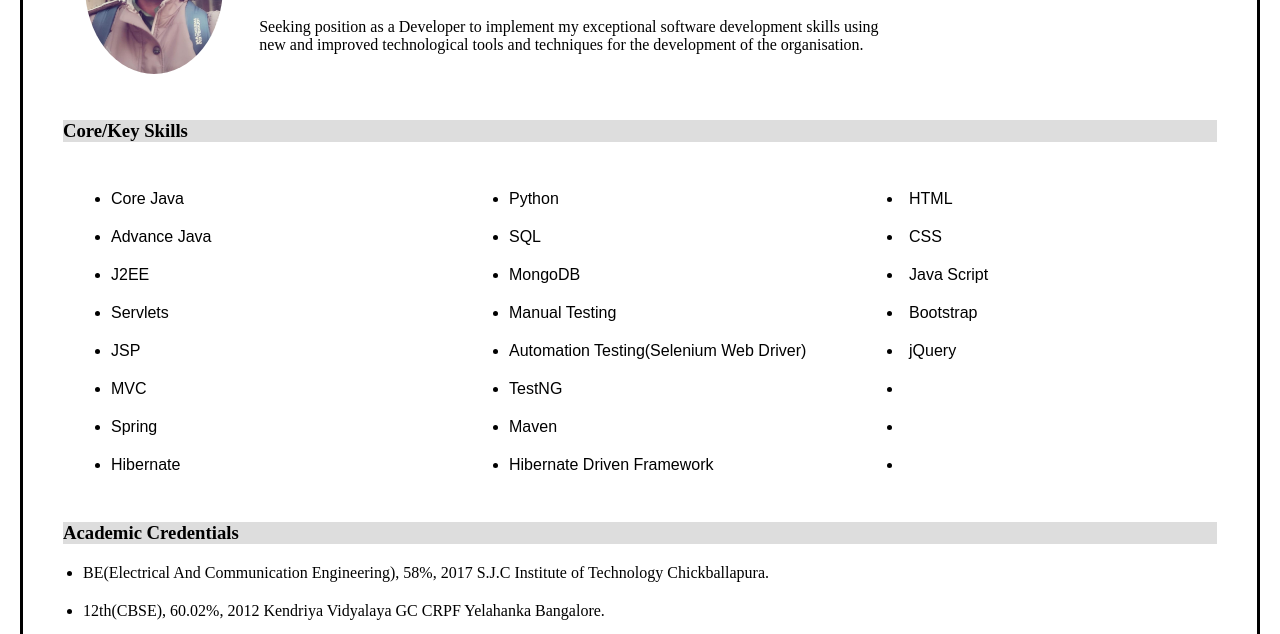
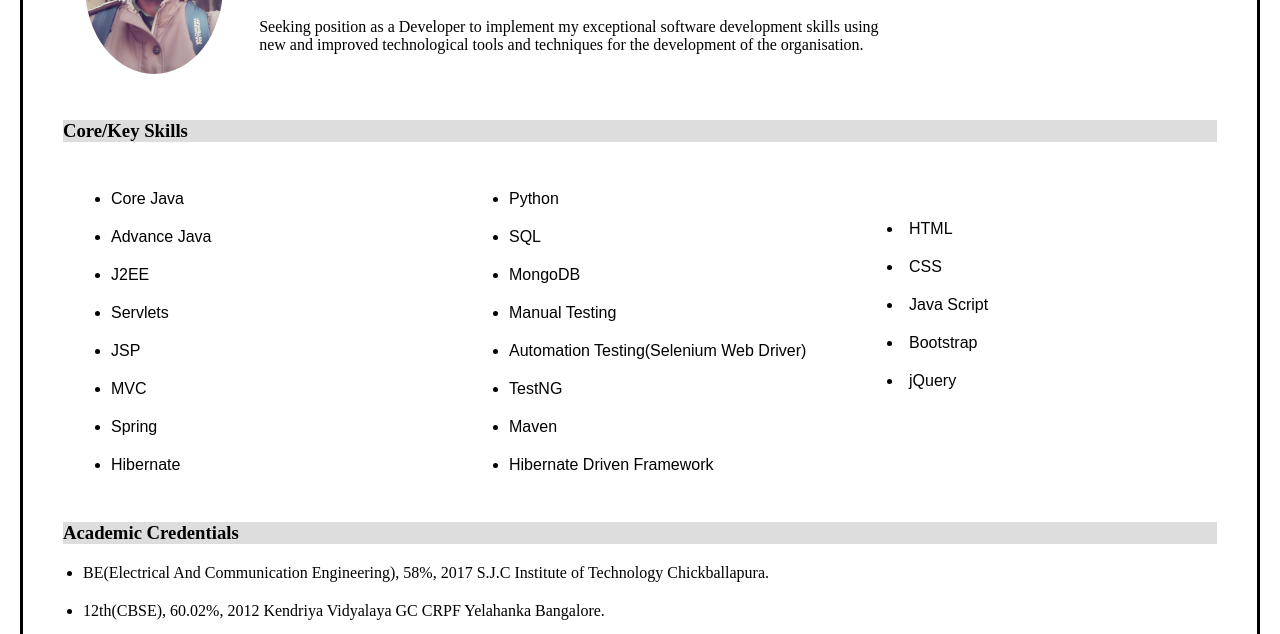
Before and after one commit to 01div01/cv, a plain HTML site: page index.html in a window 1280 px wide. Shown: the part 166-800 px from the top of the page. Drawn offline with Linux system fonts and the light colour scheme.

Commit message:
Update index.html

```diff
--- a/index.html
+++ b/index.html
@@ -97,9 +97,9 @@ h3{
       <li>Java Script</li>
       <li>Bootstrap</li>
       <li>jQuery</li>
-      <li></li>
-      <li></li>
-      <li></li>
+      <br>
+      <br>
+      <br>
 
     </td>
   </tr>
```
